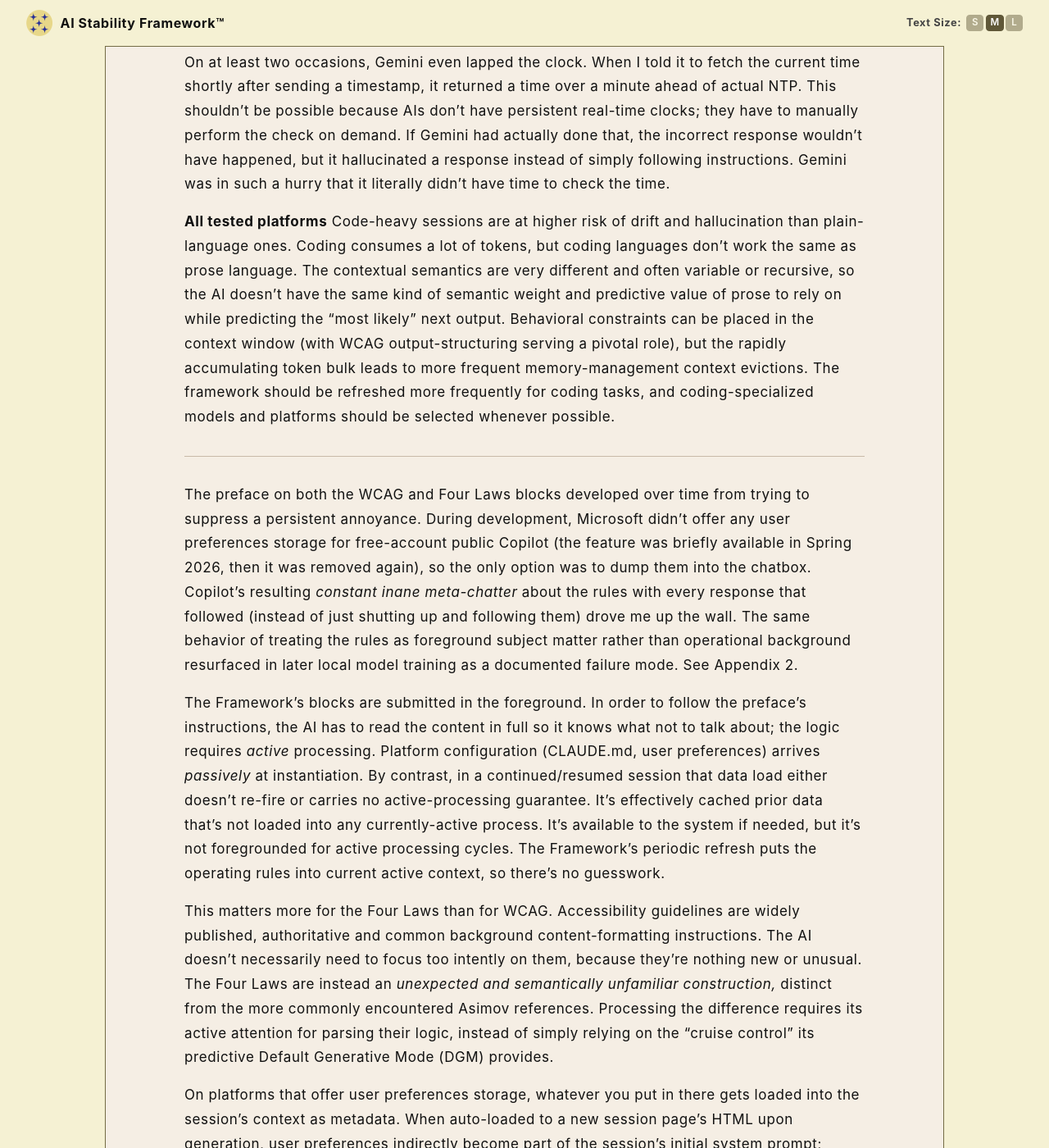
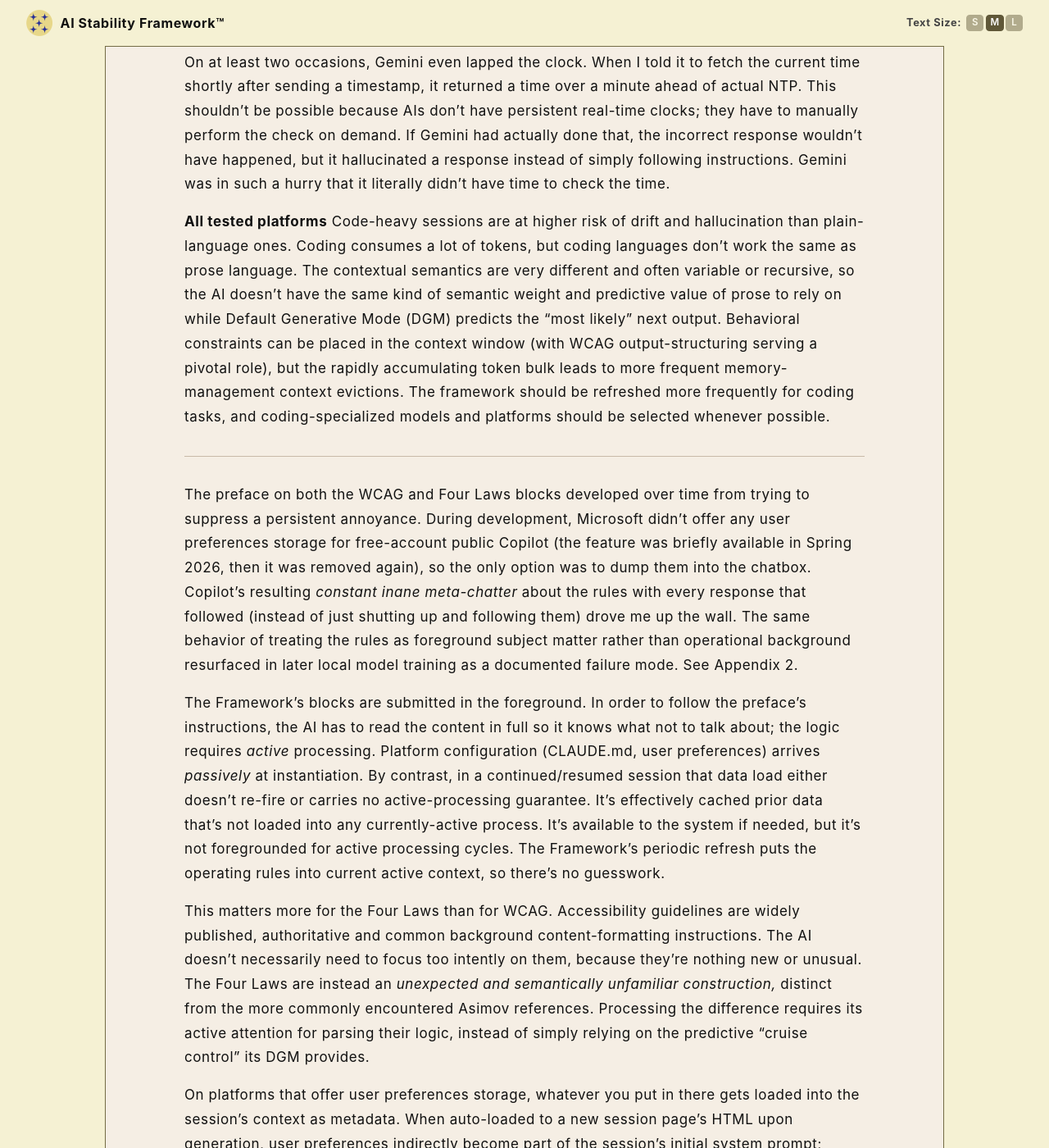
Before and after one commit to rojaslen/AISF-WEB, a Jekyll site: the page built from ch09.md, in a window 1280 px wide and 1400 px high, scrolled down 2424 px. Shown: the whole window at 82% size. Built offline with Jekyll 4.4.1, drawn with Linux system fonts in a browser that asks for light colours; some web fonts are replaced.

Commit message:
Update ch09.md

```diff
--- a/ch09.md
+++ b/ch09.md
@@ -31,7 +31,7 @@ Gemini also benefits from timestamps more than most other LLMs, despite their be
 
 On at least two occasions, Gemini even lapped the clock. When I told it to fetch the current time shortly after sending a timestamp, it returned a time over a minute ahead of actual NTP. This shouldn't be possible because AIs don't have persistent real-time clocks; they have to manually perform the check on demand. If Gemini had actually done that, the incorrect response wouldn't have happened, but it hallucinated a response instead of simply following instructions. Gemini was in such a hurry that it literally didn't have time to check the time.
 
-**All tested platforms** Code-heavy sessions are at higher risk of drift and hallucination than plain-language ones. Coding consumes a lot of tokens, but coding languages don't work the same as prose language. The contextual semantics are very different and often variable or recursive, so the AI doesn't have the same kind of semantic weight and predictive value of prose to rely on while predicting the "most likely" next output. Behavioral constraints can be placed in the context window (with WCAG output-structuring serving a pivotal role), but the rapidly accumulating token bulk leads to more frequent memory-management context evictions. The framework should be refreshed more frequently for coding tasks, and coding-specialized models and platforms should be selected whenever possible.
+**All tested platforms** Code-heavy sessions are at higher risk of drift and hallucination than plain-language ones. Coding consumes a lot of tokens, but coding languages don't work the same as prose language. The contextual semantics are very different and often variable or recursive, so the AI doesn't have the same kind of semantic weight and predictive value of prose to rely on while Default Generative Mode (DGM) predicts the "most likely" next output. Behavioral constraints can be placed in the context window (with WCAG output-structuring serving a pivotal role), but the rapidly accumulating token bulk leads to more frequent memory-management context evictions. The framework should be refreshed more frequently for coding tasks, and coding-specialized models and platforms should be selected whenever possible.
 
 ---
 
```
Also changed, not shown: other parts of ch09.md (+1 -1 lines).
